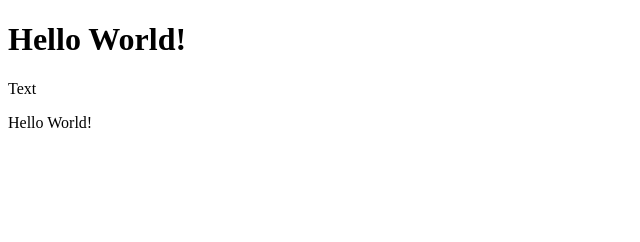
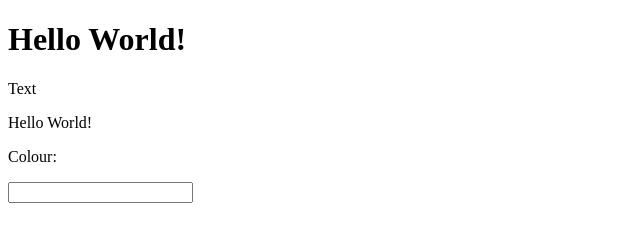
Before and after one commit to dirty-cake/HelloWorld, a plain HTML site: page index.html in a window 1280 px wide. Shown: the whole page, without its empty margins (0-640 px from the left). Drawn offline with nearby package versions, Linux system fonts and the light colour scheme.

Commit message:
create input

```diff
--- a/index.html
+++ b/index.html
@@ -14,6 +14,8 @@
   <div id="app">
     <span @mouseover="changeText">Text</span>
     <p>{{ title }}</p>
+    <p>Colour: {{ styleCSS }}</p>
+    <input type="text" v-on:input="styleCSS = $event.target.value">
   </div>
 
   <script src="js/main.js"></script>
--- a/js/main.js
+++ b/js/main.js
@@ -1,7 +1,8 @@
 new Vue ({
     el: '#app',
     data: {
-        title: "Hello World!"
+        title: "Hello World!",
+        styleCSS: ''
     },
     methods: {
         changeText() {
```
